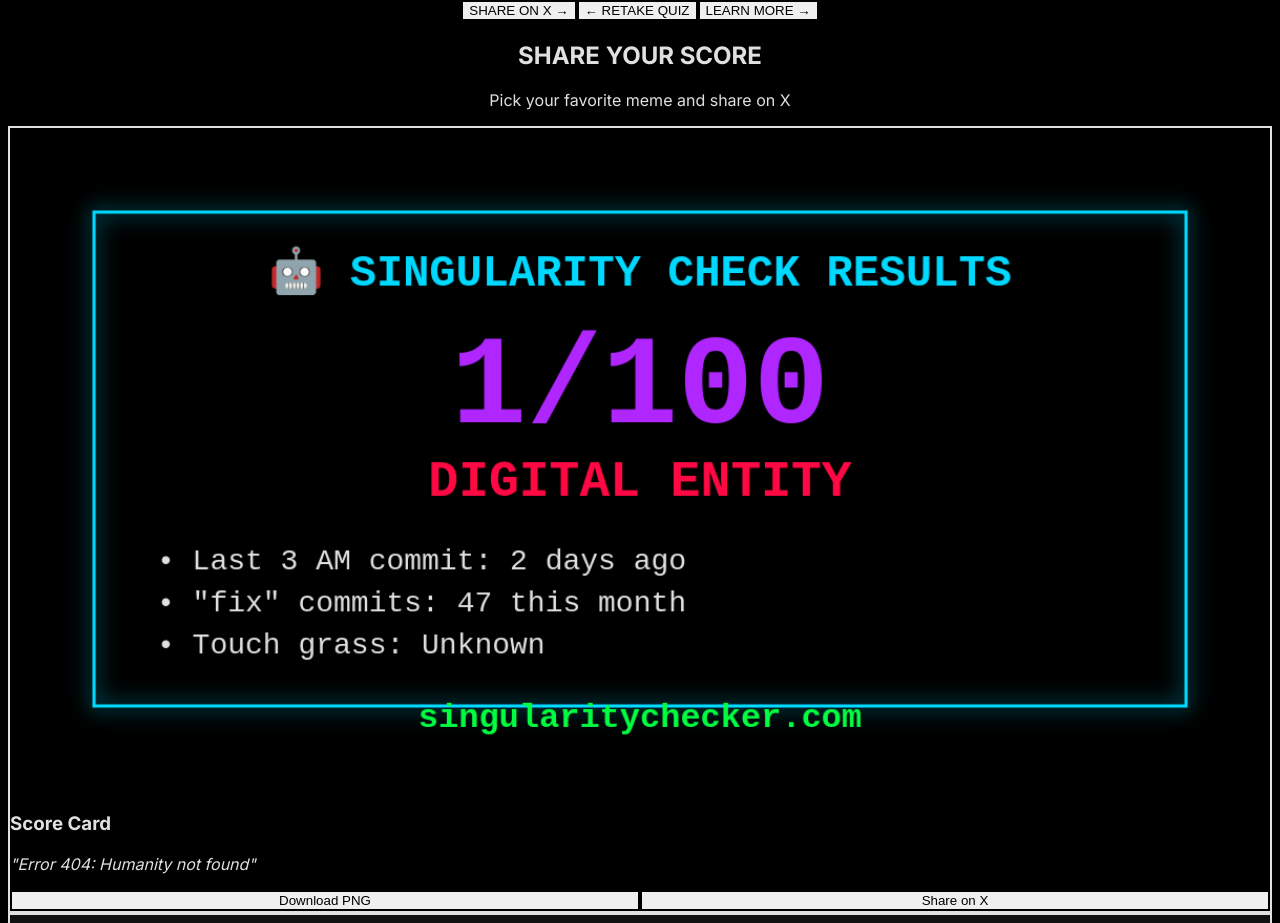
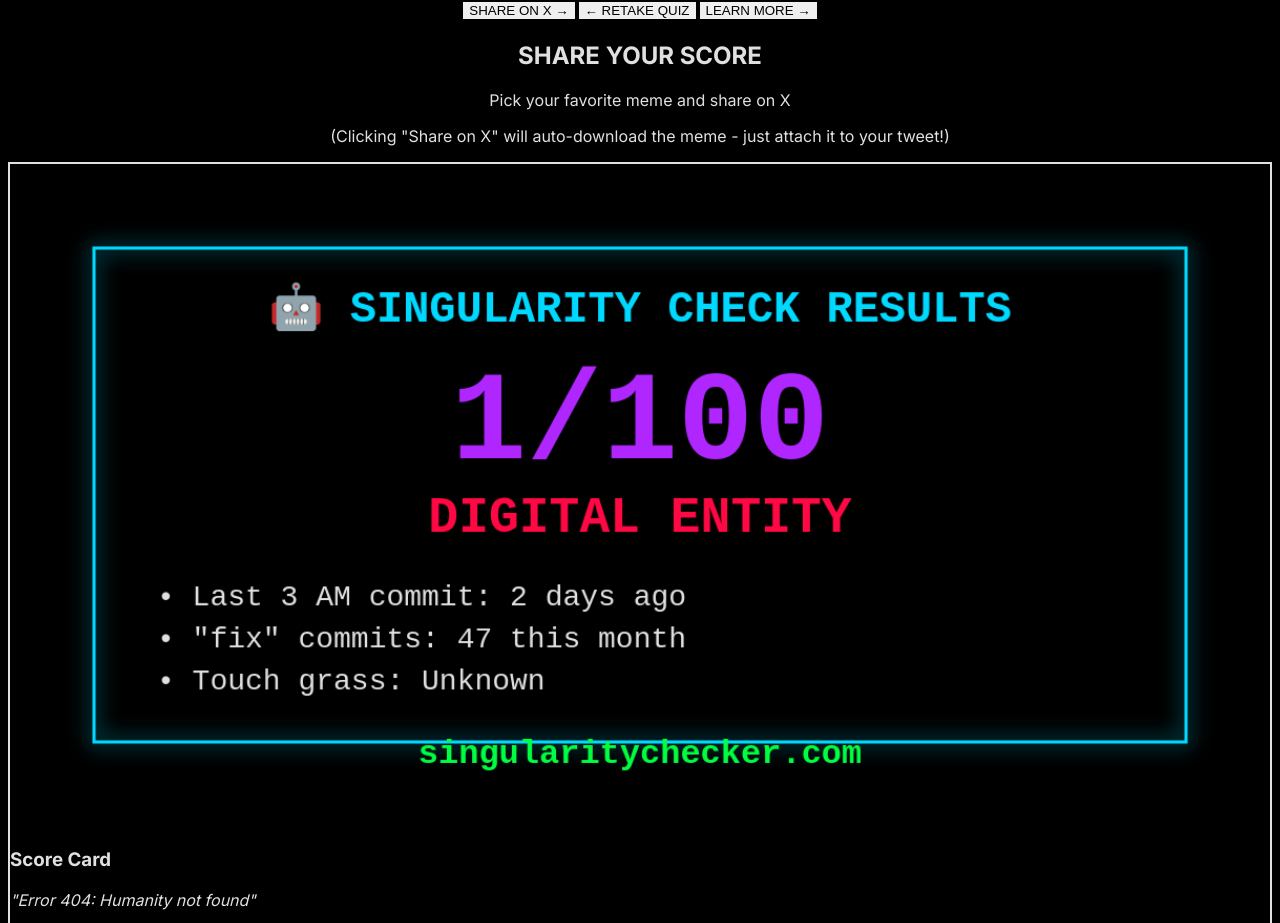
Before and after one commit to domco685/singularity-checker, a Next.js app: page /results/1 in a window 1280 px wide. Shown: the part 817-1740 px from the top of the page. Built offline with nearby package versions, Linux system fonts and the light colour scheme.

Commit message:
Add instruction for Twitter share workflow

```diff
--- a/app/results/[score]/page.tsx
+++ b/app/results/[score]/page.tsx
@@ -190,8 +190,11 @@ export default function ResultsPage() {
             <h2 className="text-3xl md:text-4xl font-mono font-bold text-cyber-purple mb-3">
               SHARE YOUR SCORE
             </h2>
-            <p className="text-cyber-text/70 font-mono">
+            <p className="text-cyber-text/70 font-mono mb-2">
               Pick your favorite meme and share on X
+            </p>
+            <p className="text-cyber-text/50 font-mono text-sm">
+              (Clicking "Share on X" will auto-download the meme - just attach it to your tweet!)
             </p>
           </div>
 
```
